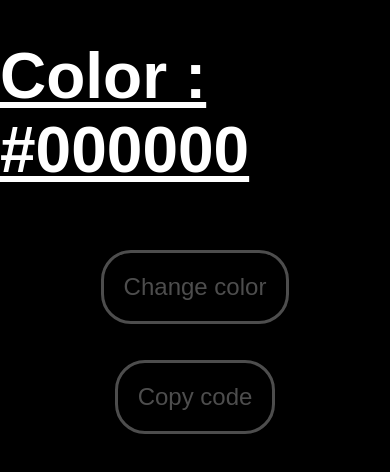
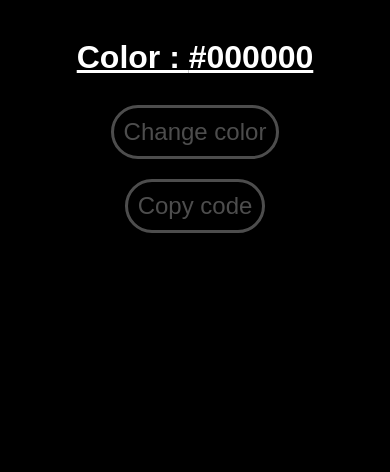
Before and after one commit to H3nr7M/background-color-js, a plain HTML site: page index.html in a window 390 px wide. Drawn offline with Linux system fonts and the light colour scheme.

Commit message:
update 3 files and delete 2 files

```diff
--- a/script.js
+++ b/script.js
@@ -4,8 +4,8 @@ const hex = [0,1,2,3,4,5,6,7,8,9, 'A', 'B', 'C', 'D', 'E', 'F'];
 const hex_value = document.getElementById('hex');
 const cpy = document.getElementById('myCopy');
 
-body.style.backgroundColor = '#000000';
-hex_value.innerHTML = '#000000';
+body.style.backgroundColor = '#000000'; //set default background color
+hex_value.innerHTML = '#000000'; //set default hex value
 
 btn.addEventListener('click', function(){
     let hex_key = '#';
@@ -15,7 +15,7 @@ btn.addEventListener('click', function(){
     }
     hex_value.innerHTML = hex_key;
     document.getElementById('myHex').value = hex_key;
-    body.style.background= hex_key;
+    body.style.background= hex_key;// change background color
     body.style.transition = '1s';
 });
 
--- a/style.css
+++ b/style.css
@@ -17,22 +17,56 @@ h2 {
 
 button {
   color: white;
-  padding: 20px;
-  margin: 10px;
-  font-size: 1.5em;
   border: solid;
   background: black;
   opacity: 30%;
   transition-duration: 0.5s;
   border-radius: 30px;
+  padding: 20px;
+  margin: 10px;
+  font-size: 1.5em;
 }
 button:hover {
   cursor: pointer;
   opacity: 0.7;
 }
-
 input {
   display: none;
 }
 
-/*# sourceMappingURL=style.css.map */
+@media only screen and (max-width: 600px) {
+  h2 {
+    font-size: 2em;
+  }
+  button {
+    padding: 10px;
+    margin: 2px;
+    font-size: 1.5em;
+  }
+}
+
+/* Media query for medium screens (tablets) */
+
+@media only screen and (min-width: 600px) and (max-width: 960px) {
+  h2 {
+    font-size: 1.5em;
+  }
+  button {
+    padding: 15px;
+    margin: 5px;
+    font-size: 1.5em;
+  }
+}
+
+/* Media query for large screens (desktops) */
+
+@media only screen and (min-width: 960px) {
+  h2 {
+    font-size: 4em;
+  }
+  button {
+    padding: 20px;
+    margin: 10px;
+    font-size: 1.5em;
+  }
+}
--- a/style.scss
+++ /dev/null
@@ -1,33 +0,0 @@
-body{
-    margin: 0%;
-    padding: 0%;
-    display: flex;
-    flex-direction: column;
-    justify-content: center;
-    align-items: center;
-    font-family: Arial, Helvetica, sans-serif;
-    color: white;
-}
-h2{
-    margin-top: 10%;
-    font-size: 4em;
-    font-weight: bold;
-}
-button{
-    color: white;
-    padding: 20px;
-    margin: 10px;
-    font-size: 1.5em;
-    border: solid;
-    background: black;
-    opacity: 30%;
-    transition-duration: 0.5s;
-    border-radius: 30px;
-    &:hover{
-        cursor: pointer;
-        opacity: 0.7;
-    }
-}
-input{
-    display: none;
-}
```
Also changed, not shown: 2 other files.
